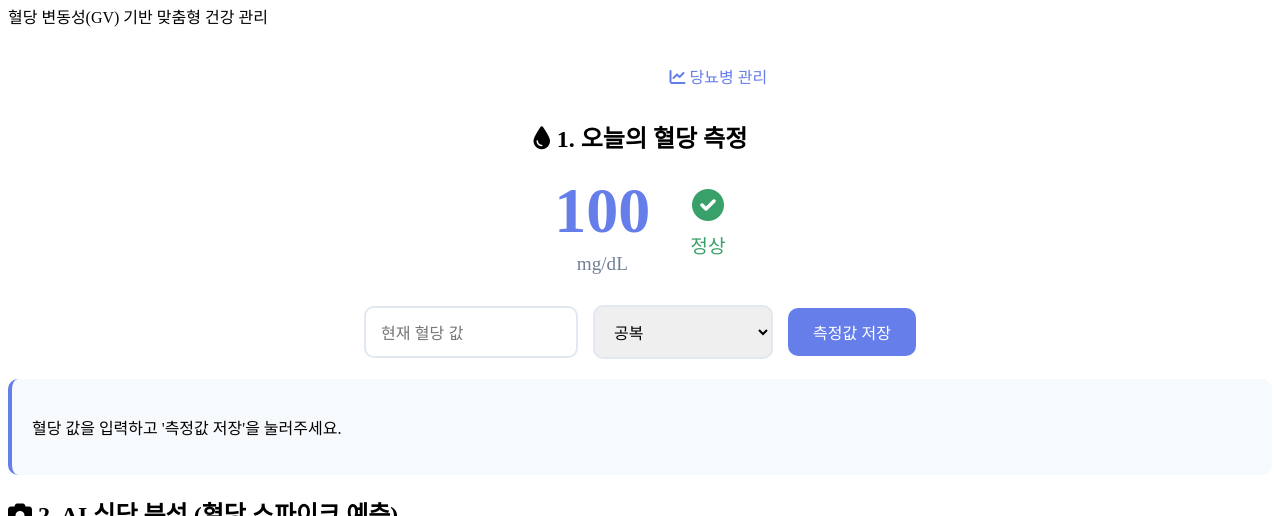
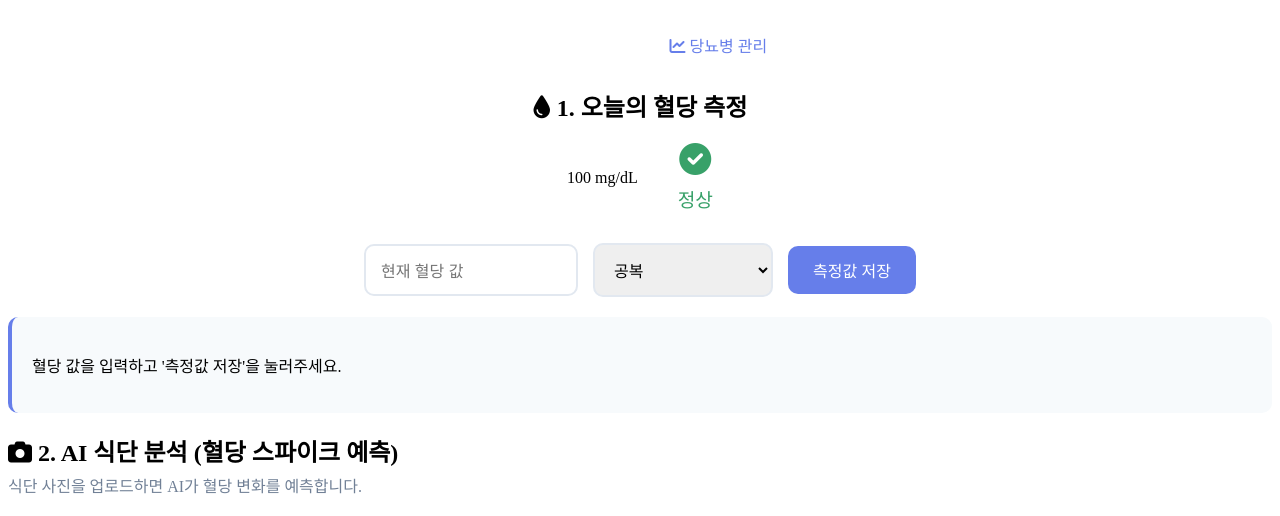
Before and after one commit to kjaehyun1108/local_unite, a website: page public/diabetes.html in a window 1280 px wide. Shown: the part 1853-2369 px from the top of the page. Drawn offline with nearby package versions, Linux system fonts and the light colour scheme.

Commit message:
Update styles.css

```diff
--- a/public/styles.css
+++ b/public/styles.css
@@ -197,7 +197,7 @@ section h2 i {
     padding: 12px 25px;
     background: #38a169;
     color: white;
-    border: none;
+  D border: none;
     border-radius: 10px;
     font-size: 1rem;
     cursor: pointer;
@@ -381,6 +381,8 @@ section h2 i {
     position: relative;
     max-height: 80vh;
     overflow-y: auto;
+    /* [신규] JS가 이 클래스를 추가/제거할 것입니다 */
+    transition: max-width 0.3s ease;
 }
 
 .close {
@@ -431,7 +433,8 @@ section h2 i {
     .prevention-grid {
         grid-template-columns: 1fr;
     }
-   D
+
+    /* [수정] 오타 'D'를 삭제했습니다. */
     .action-buttons {
         flex-direction: column;
         align-items: center;
@@ -490,7 +493,6 @@ section h2 i {
     color: #3182ce;
 }
 
-
 /* --- [신규] 당뇨병 페이지 (diabetes.html) 추가 스타일 --- */
 /* --- 이 이하는 기존 CSS와 충돌하지 않는 새 클래스들입니다 --- */
 
@@ -545,19 +547,8 @@ header .page-nav a.active {
 }
 
 /* .number, .unit 클래스는 기존 스타일 재활용 */
-.glucose-display .number {
-    font-size: 4rem;
-    font-weight: 700;
-    color: #667eea;
-    display: block;
-}
-
-.glucose-display .unit {
-    font-size: 1.2rem;
-    color: #718096;
-    display: block;
-    margin-top: 5px;
-}
+/* (기존 .number 스타일이 적용됩니다) */
+/* (기존 .unit 스타일이 적용됩니다) */
 
 .glucose-status {
     display: flex;
@@ -815,6 +806,11 @@ header .page-nav a.active {
 }
 
 /* 5. 모달 내부 체크리스트 폼 */
+/* [신규] 체크리스트 모달을 더 넓게 */
+.modal-content.modal-lg {
+    max-width: 700px;
+}
+
 .checklist-form {
     display: flex;
     flex-direction: column;
```
